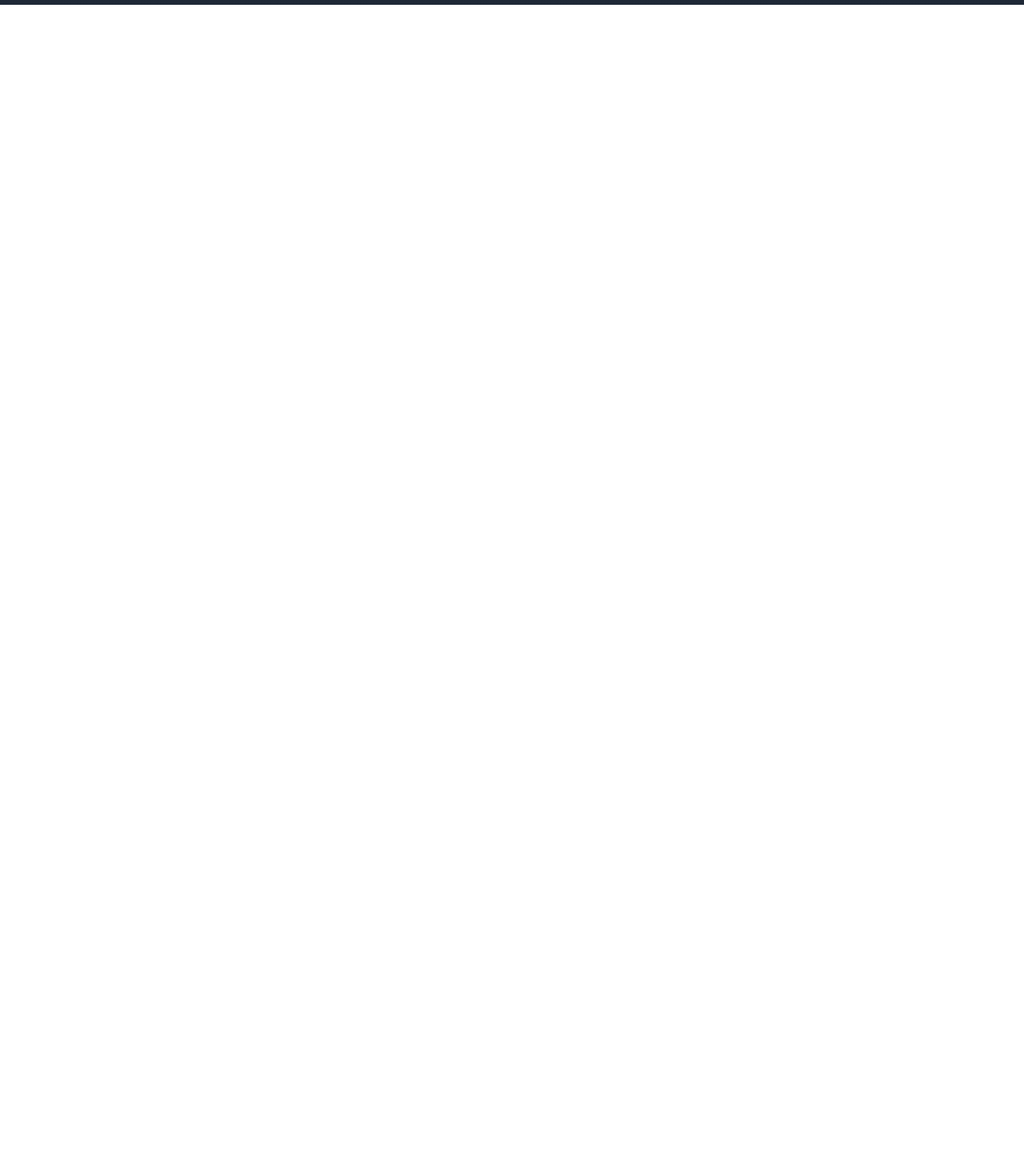
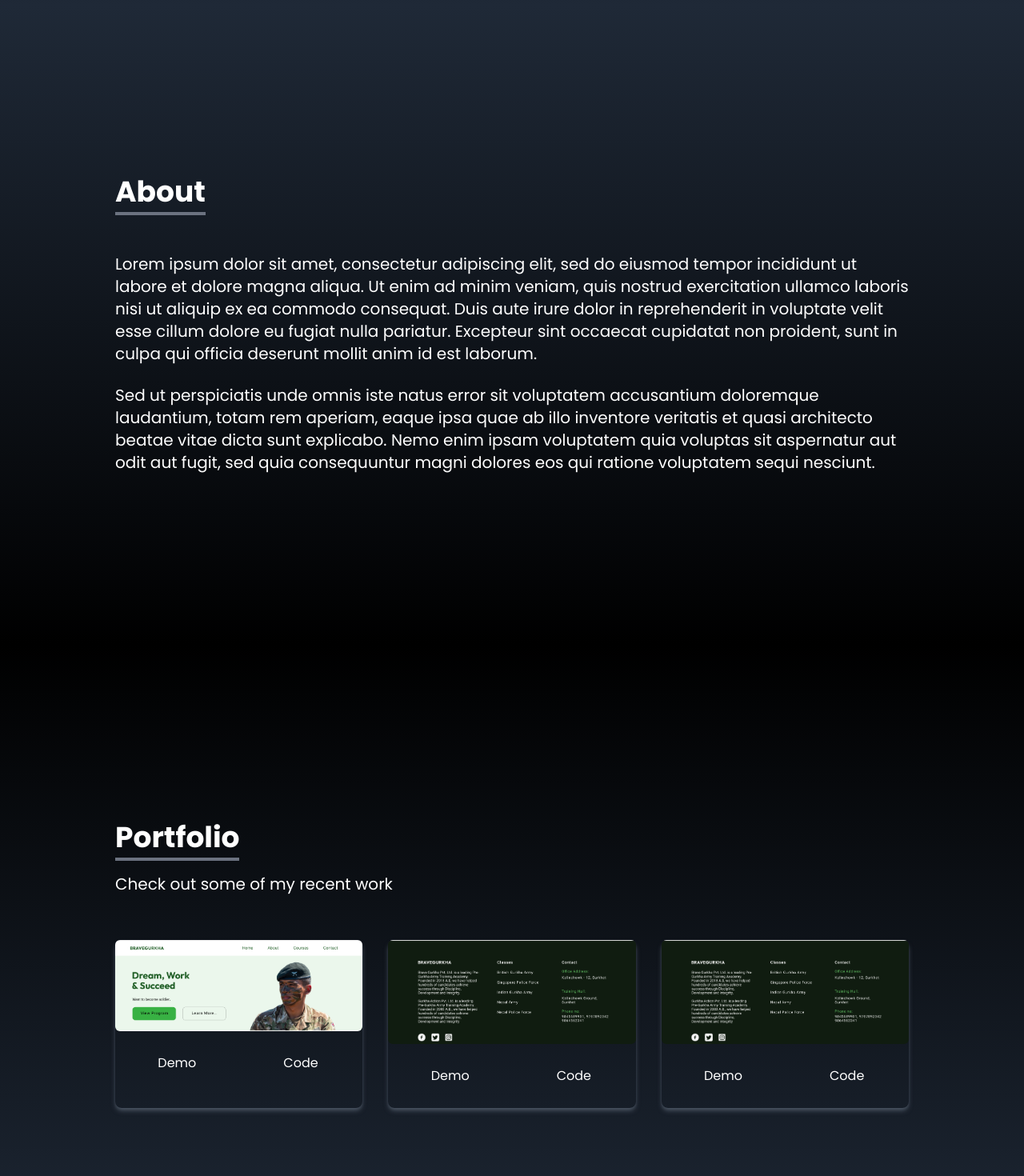
Before and after one commit to ranatop99/portfolio_websites_ReactJS, a React (Create React App) app: page / in a window 1280 px wide. Shown: the part 794-2264 px from the top of the page at 80% size. Before the commit the page ends 800 px from the top, so only its background shows below. Built offline with nearby package versions, Linux system fonts and the light colour scheme.

Commit message:
Added About & Portfolio Section and bring some changes on data.js

```diff
--- a/src/App.js
+++ b/src/App.js
@@ -1,11 +1,17 @@
+import About from "./components/About";
+import Experience from "./components/Experience";
 import Home from "./components/Home";
 import NavBar from "./components/NavBar";
+import Portfolio from "./components/Portfolio";
 
 function App() {
   return (
     <>
       <NavBar />
       <Home />
+      <About />
+      <Portfolio />
+      <Experience />
     </>
   );
 }
--- /dev/null
+++ b/src/components/About.js
@@ -0,0 +1,38 @@
+import React from "react";
+
+const About = () => {
+  return (
+    <div
+      name="about"
+      className="w-full h-screen bg-gradient-to-b from-gray-800 to-black text-white"
+    >
+      <div className="max-w-screen-lg p-4 mx-auto flex flex-col justify-center w-full h-full">
+        <div className="pb-4">
+          <p className="text-4xl font-bold inline border-b-4 border-gray-500">
+            About
+          </p>
+        </div>
+        <p className="text-xl mt-10">
+          Lorem ipsum dolor sit amet, consectetur adipiscing elit, sed do
+          eiusmod tempor incididunt ut labore et dolore magna aliqua. Ut enim ad
+          minim veniam, quis nostrud exercitation ullamco laboris nisi ut
+          aliquip ex ea commodo consequat. Duis aute irure dolor in
+          reprehenderit in voluptate velit esse cillum dolore eu fugiat nulla
+          pariatur. Excepteur sint occaecat cupidatat non proident, sunt in
+          culpa qui officia deserunt mollit anim id est laborum.
+        </p>
+        <br />
+        <p className="text-xl">
+          Sed ut perspiciatis unde omnis iste natus error sit voluptatem
+          accusantium doloremque laudantium, totam rem aperiam, eaque ipsa quae
+          ab illo inventore veritatis et quasi architecto beatae vitae dicta
+          sunt explicabo. Nemo enim ipsam voluptatem quia voluptas sit
+          aspernatur aut odit aut fugit, sed quia consequuntur magni dolores eos
+          qui ratione voluptatem sequi nesciunt.
+        </p>
+      </div>
+    </div>
+  );
+};
+
+export default About;
--- /dev/null
+++ b/src/components/Experience.js
@@ -0,0 +1,7 @@
+import React from "react";
+
+const Experience = () => {
+  return <div></div>;
+};
+
+export default Experience;
--- a/src/components/Home.js
+++ b/src/components/Home.js
@@ -16,10 +16,10 @@ const Home = () => {
           </h2>
           <p className="text-gray-500 py-4 max-w-md"> {aboutMe}</p>
           <div>
-            <button className="text-white w-fit px-6 py-3 my-2 flex items-center rounded-md bg-gradient-to-r from-cyan-500 to-blue-500">
+            <button className="group text-white w-fit px-6 py-3 my-2 flex items-center rounded-md bg-gradient-to-r from-cyan-500 to-blue-500">
               Portfolio
-              <span className="text-2xl">
-                <TbArrowRightSquare />
+              <span className="group-hover:rotate-90 duration-300">
+                <TbArrowRightSquare size={25} className="ml-1" />
               </span>
             </button>
           </div>
--- /dev/null
+++ b/src/components/Portfolio.js
@@ -0,0 +1,45 @@
+import React from "react";
+import { data } from "../utilis/data";
+
+const Portfolio = () => {
+  const { portfolios } = data;
+  return (
+    <div
+      name="portfolio"
+      className="bg-gradient-to-b from-black to-gray-800 w-full text-white md:h-screen"
+    >
+      <div className="max-w-screen-lg p-4 mx-auto flex flex-col justify-center w-full h-full">
+        <div className="pb-8">
+          <p className="text-4xl font-bold inline border-b-4 border-gray-500">
+            Portfolio
+          </p>
+          <p className="text-xl py-6">Check out some of my recent work</p>
+        </div>
+        <div className="grid sm:grid-cols-2 md:grid-cols-3 gap-8 px-12 sm:px-0">
+          {portfolios.map((portfolio, index) => {
+            const { imageUrl } = portfolio;
+            return (
+              <div key={index} className="shadow-md shadow-gray-600 rounded-lg">
+                <img
+                  src={imageUrl}
+                  className="rounded-md duration-200 hover:scale-105"
+                  alt=""
+                />
+                <div className="flex items-center justify-center">
+                  <button className="w-1/2 px-6 py-3 m-4 duration-200 hover:scale-105">
+                    Demo
+                  </button>
+                  <button className="w-1/2 px-6 py-3 m-4 duration-200 hover:scale-105">
+                    Code
+                  </button>
+                </div>
+              </div>
+            );
+          })}
+        </div>
+      </div>
+    </div>
+  );
+};
+
+export default Portfolio;
--- a/src/utilis/data.js
+++ b/src/utilis/data.js
@@ -1,4 +1,6 @@
 import HomeImage from "../resources/bg_remove_portfolio.png";
+import Projects1 from "../resources/projects.png";
+import Projects2 from "../resources/projects1.png";
 // import HomeImage1 from "../resources/bg_image.jpg";
 
 export const data = {
@@ -27,4 +29,19 @@ export const data = {
   homeImageUrl: HomeImage,
   aboutMe:
     "Experienced front-end developer with one year of expertise in HTML, CSS, and JavaScript. Dedicated to implementing responsive design principles in web development. Passionate about utilizing technologies such as React, Tailwind CSS, and Figma to create engaging web applications.",
+
+  portfolios: [
+    {
+      title: "Web App for Brave Gurkha",
+      imageUrl: Projects1,
+    },
+    {
+      title: "React App",
+      imageUrl: Projects2,
+    },
+    {
+      title: "React App2",
+      imageUrl: Projects2,
+    },
+  ],
 };
```
Also changed, not shown: src/resources/projects.png (added), src/resources/projects1.png (added).
